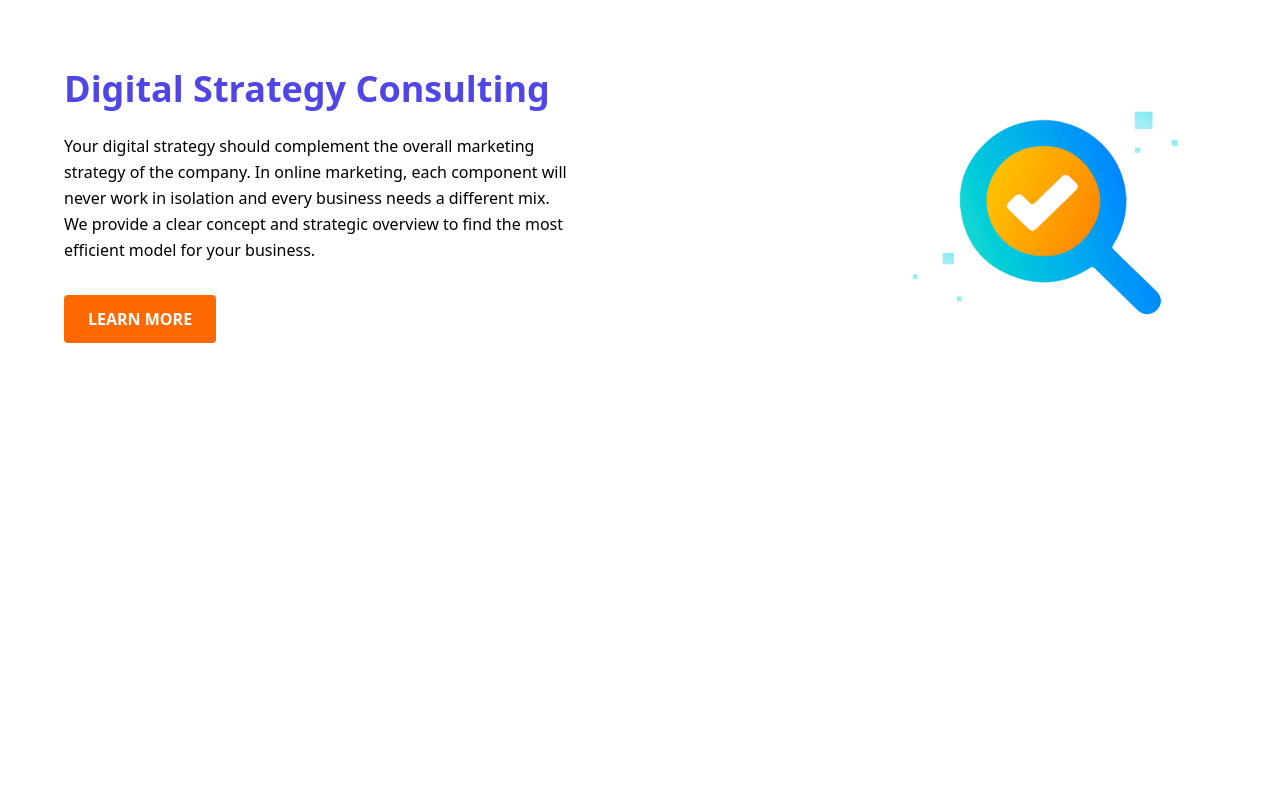
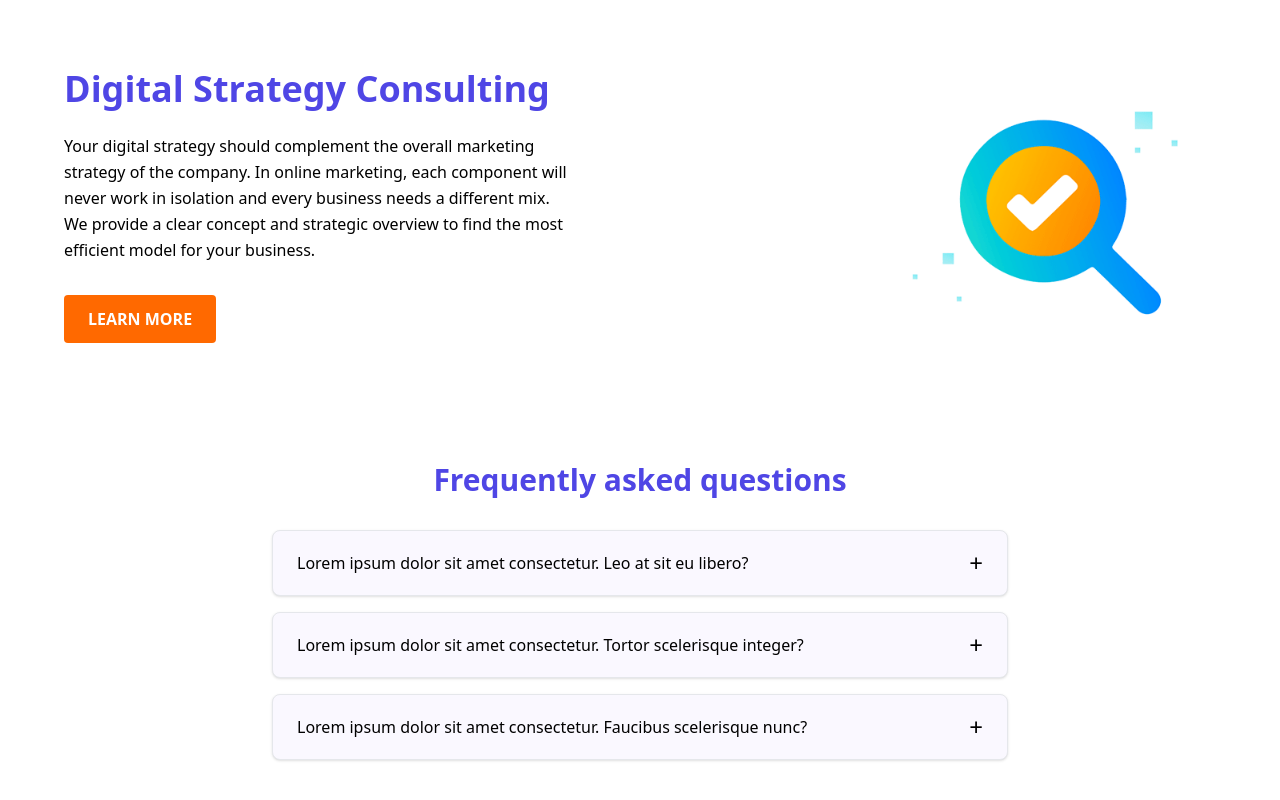
Before and after one commit to chamma08/sampleDesign, a React (Vite) app: page / in a window 1280 px wide. Shown: the part 1198-1998 px from the top of the page. Before the commit the page ends 1628 px from the top, so only its background shows below. Built offline with nearby package versions, Linux system fonts and the light colour scheme.

Commit message:
Created Frequently Asked Questions section

```diff
--- a/src/App.jsx
+++ b/src/App.jsx
@@ -1,3 +1,4 @@
+import FrequentlyQz from "./components/FrequentlyQz";
 import Hero from "./components/Hero";
 import NavBar from "./components/NavBar";
 import Services from "./components/Services";
@@ -10,6 +11,7 @@ function App() {
         <NavBar />
         <Hero />
         <Services />
+        <FrequentlyQz />
       </div>
     </main>
   );
--- /dev/null
+++ b/src/components/FrequentlyQz.jsx
@@ -0,0 +1,83 @@
+import React, { useState } from "react";
+
+export default function FrequentlyQz() {
+  const [openItems, setOpenItems] = useState([]);
+
+  const faqData = [
+    {
+      question: "Lorem ipsum dolor sit amet consectetur. Leo at sit eu libero?",
+      answer:
+        "Lorem ipsum dolor sit amet consectetur. Faucibus commodo suscipit id ipsum. Elementum ultrices nulla faucibus odio est sed aliquam. Sapien massa morbi risus sagittis tortor integer.",
+    },
+    {
+      question:
+        "Lorem ipsum dolor sit amet consectetur. Tortor scelerisque integer?",
+      answer:
+        "Lorem ipsum dolor sit amet consectetur. Faucibus commodo suscipit id ipsum. Elementum ultrices nulla faucibus odio est sed aliquam.",
+    },
+    {
+      question:
+        "Lorem ipsum dolor sit amet consectetur. Faucibus scelerisque nunc?",
+      answer:
+        "Lorem ipsum dolor sit amet consectetur. Faucibus commodo suscipit id ipsum. Elementum ultrices nulla faucibus odio est sed aliquam. Sapien massa morbi risus sagittis tortor integer.",
+    },
+  ];
+
+  const toggleItem = (index) => {
+    setOpenItems((prev) =>
+      prev.includes(index)
+        ? prev.filter((item) => item !== index)
+        : [...prev, index]
+    );
+  };
+
+  return (
+    <div className="p-4 sm:p-6 lg:p-8 mx-auto min-h-screen">
+      <h1 className="text-xl sm:text-2xl lg:text-3xl font-bold text-center mb-6 sm:mb-8 text-[#4F46E5] px-2">
+        Frequently asked questions
+      </h1>
+
+      <div className="space-y-3 sm:space-y-4 px-2 sm:px-4 max-w-3xl mx-auto">
+        {faqData.map((item, index) => (
+          <div
+            key={index}
+            className="bg-[#FAF8FF] rounded-lg border border-gray-200 overflow-hidden shadow-sm"
+          >
+            <button
+              onClick={() => toggleItem(index)}
+              className="w-full px-4 sm:px-6 py-3 sm:py-4 text-left flex justify-between items-start sm:items-center gap-3"
+            >
+              {openItems.includes(index) ? (
+                <div className="flex-1 min-w-0">
+                  <div className="text-[#4F46E5] font-semibold leading-relaxed text-sm sm:text-base break-words">
+                    {item.question}
+                  </div>
+                </div>
+              ) : (
+                <span className="font-medium text-black flex-1 min-w-0 text-sm sm:text-base break-words">
+                  {item.question}
+                </span>
+              )}
+
+              <span
+                className={`text-xl sm:text-2xl flex-shrink-0 cursor-pointer transition-colors duration-200 ${
+                  openItems.includes(index) ? "text-[#4F46E5]" : "text-black"
+                }`}
+              >
+                {openItems.includes(index) ? "−" : "+"}
+              </span>
+            </button>
+
+            {openItems.includes(index) && (
+              <div className="px-4 sm:px-6 pb-3 sm:pb-4">
+                <div className="text-[#6F6C90] leading-relaxed text-sm sm:text-base">
+                  {item.answer}
+                </div>
+              </div>
+            )}
+          </div>
+        ))}
+      </div>
+    </div>
+  );
+}
```
